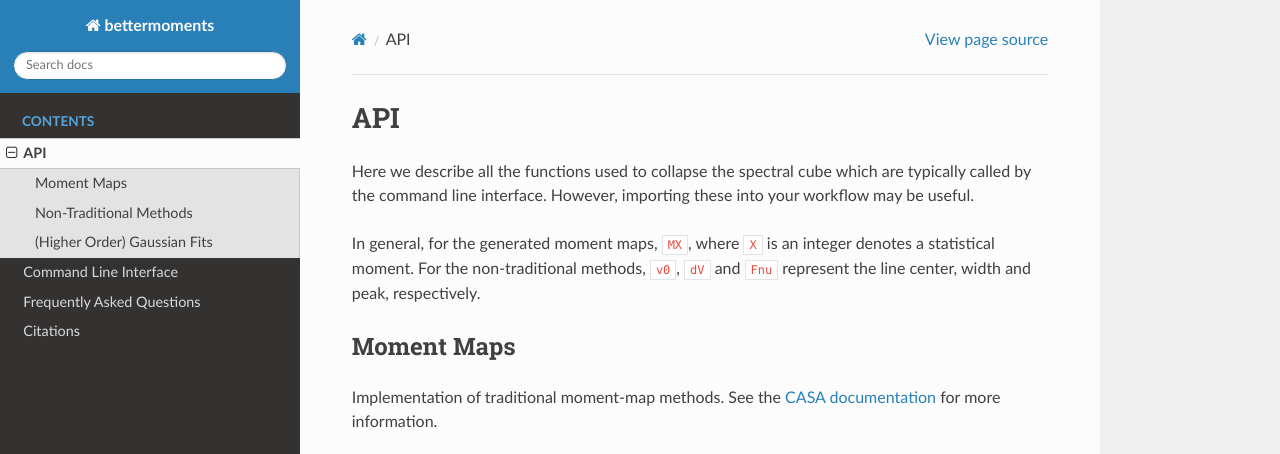
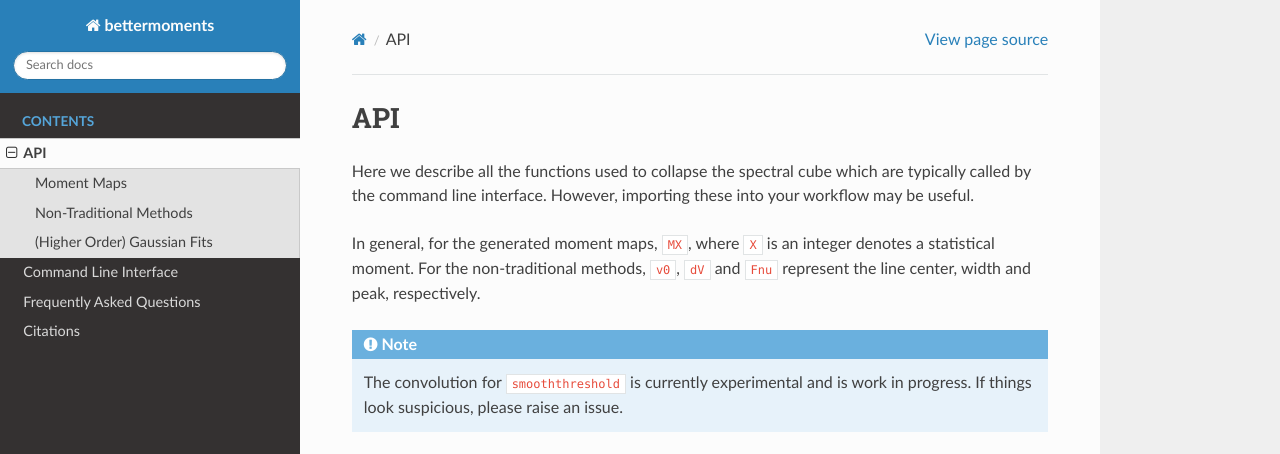
Before and after one commit to richteague/bettermoments, a Sphinx documentation site: the page built from docs/user/collapse_cube.rst, in a window 1280 px wide and 900 px high, cut to the strip 0-454 px from the top of the window. Built offline with Sphinx 7.4.7 and the Read the Docs theme 2.0.0, drawn with Linux system fonts in a browser that asks for light colours; formulas are drawn with MathJax 3.

Commit message:
updated docs

```diff
--- a/docs/user/collapse_cube.rst
+++ b/docs/user/collapse_cube.rst
@@ -11,6 +11,11 @@ your workflow may be useful.
 In general, for the generated moment maps, ``MX``, where ``X`` is an integer
 denotes a statistical moment. For the non-traditional methods, ``v0``, ``dV``
 and ``Fnu`` represent the line center, width and peak, respectively.
+
+.. note::
+    The convolution for ``smooththreshold`` is currently experimental and is
+    work in progress. If things look suspicious, please raise an issue.
+
 
 
 Moment Maps
--- a/setup.cfg
+++ /dev/null
@@ -1,3 +0,0 @@
-# Inside of setup.cfg
-[metadata]
-description-file = README.md
```
Also changed, not shown: .travis.yml (deleted).
